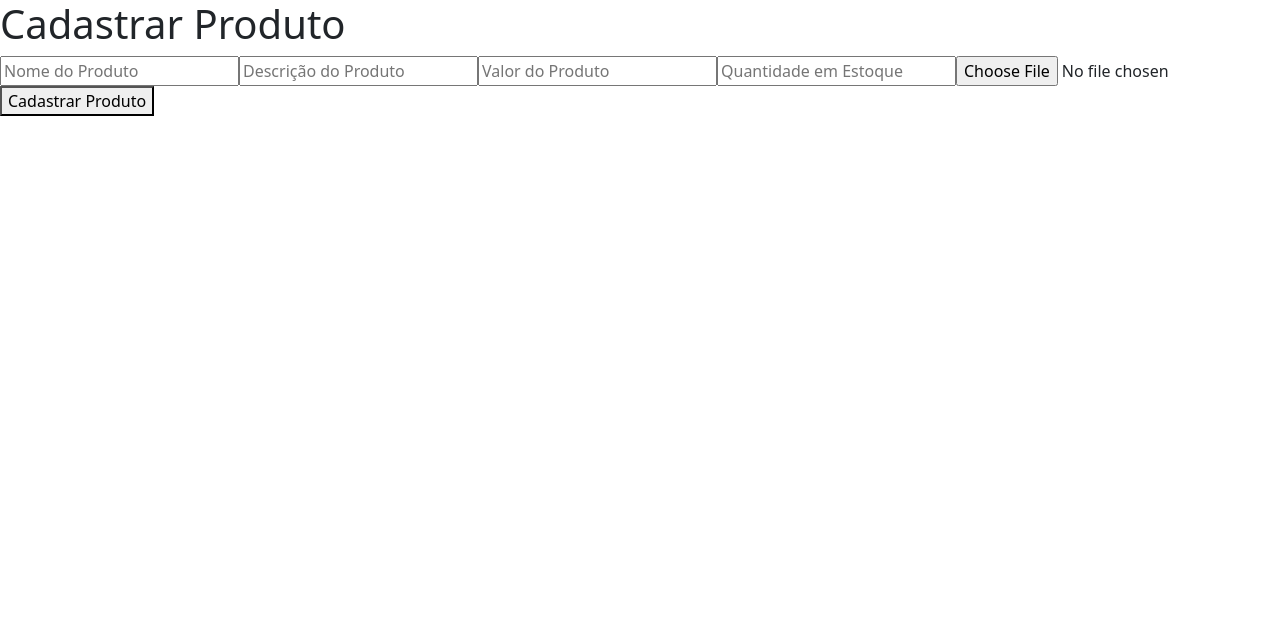
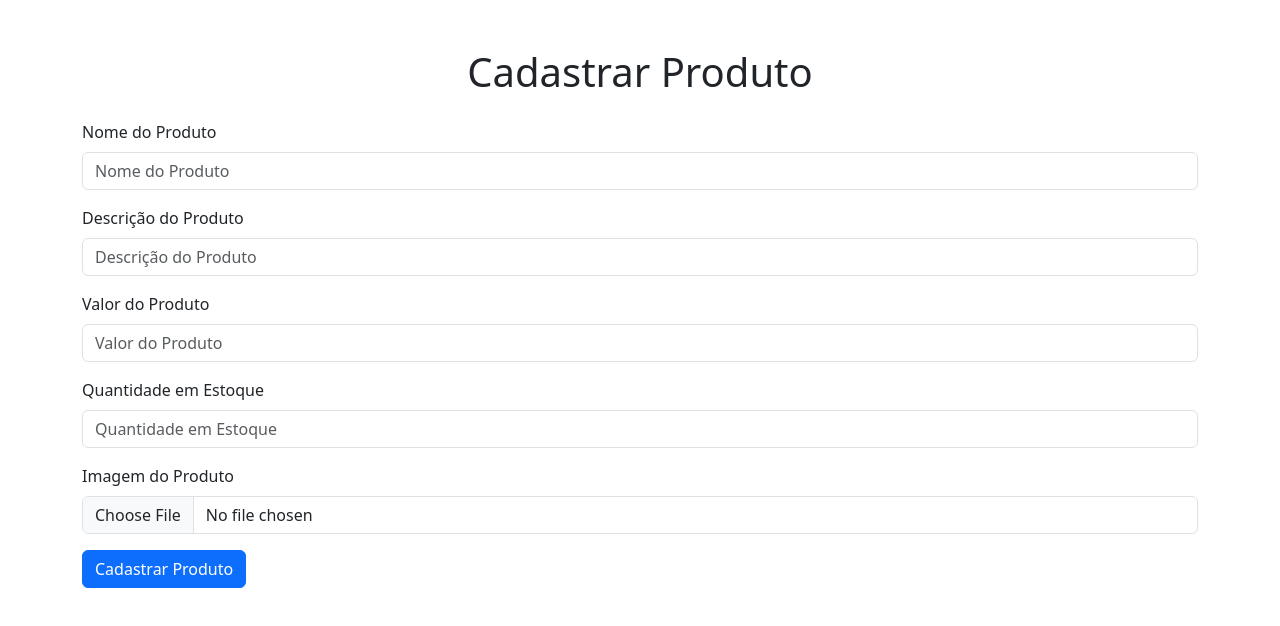
Before and after one commit to AnaPaulaRibeirinha/estoque-sistema, a Next.js app: page /addProduct in a window 1280 px wide. Shown: the top 626 px of the page. Built offline with nearby package versions, Linux system fonts and the light colour scheme.

Commit message:
ajustes finais da pagina de cadastro de produto

```diff
--- a/pages/addProduct.tsx
+++ b/pages/addProduct.tsx
@@ -30,6 +30,8 @@ const AddProduct: React.FC = () => {
     }
   };
 
+  const MAX_IMAGE_SIZE = 2 * 1024 * 1024; // 2 MB
+
   const handleAddProduct = async () => {
     try {
       const formData = new FormData();
@@ -39,6 +41,10 @@ const AddProduct: React.FC = () => {
       formData.append("estoque", productData.estoque);
 
       if (productData.imagem) {
+        if (productData.imagem.size > MAX_IMAGE_SIZE) {
+          alert('O arquivo da imagem é muito grande. O tamanho máximo permitido é de 2 MB.');
+          return;
+        }
         formData.append("imagem", productData.imagem);
       }
 
@@ -55,42 +61,81 @@ const AddProduct: React.FC = () => {
   };
 
   return (
-    <div>
-      <h1>Cadastrar Produto</h1>
+    <div className="container mt-5">
+      <h1 className="mb-4 text-center">Cadastrar Produto</h1>
+      <form>
+        <div className="mb-3">
+          <label htmlFor="nome" className="form-label">Nome do Produto</label>
           <input
             type="text"
             name="nome"
+            id="nome"
+            className="form-control"
             placeholder="Nome do Produto"
             value={productData.nome}
             onChange={handleInputChange}
           />
+        </div>
+
+        <div className="mb-3">
+          <label htmlFor="descricao" className="form-label">Descrição do Produto</label>
           <input
             type="text"
             name="descricao"
+            id="descricao"
+            className="form-control"
             placeholder="Descrição do Produto"
             value={productData.descricao}
             onChange={handleInputChange}
           />
+        </div>
+
+        <div className="mb-3">
+          <label htmlFor="valor" className="form-label">Valor do Produto</label>
           <input
             type="number"
             name="valor"
+            id="valor"
+            className="form-control"
             placeholder="Valor do Produto"
             value={productData.valor}
             onChange={handleInputChange}
           />
+        </div>
+
+        <div className="mb-3">
+          <label htmlFor="estoque" className="form-label">Quantidade em Estoque</label>
           <input
             type="number"
             name="estoque"
+            id="estoque"
+            className="form-control"
             placeholder="Quantidade em Estoque"
             value={productData.estoque}
             onChange={handleInputChange}
           />
+        </div>
+
+        <div className="mb-3">
+          <label htmlFor="imagem" className="form-label">Imagem do Produto</label>
           <input
             type="file"
+            name="imagem"
+            id="imagem"
+            className="form-control"
             accept="image/*"
             onChange={handleImageChange}
           />
-      <button onClick={handleAddProduct}>Cadastrar Produto</button>
+        </div>
+
+        <button
+          type="button"
+          className="btn btn-primary"
+          onClick={handleAddProduct}
+        >
+          Cadastrar Produto
+        </button>
+      </form>
     </div>
   );
 };
```
Also changed, not shown: pages/dashboard.tsx (+13 -1 lines). Lines whose indentation alone changed are shown as unchanged.
